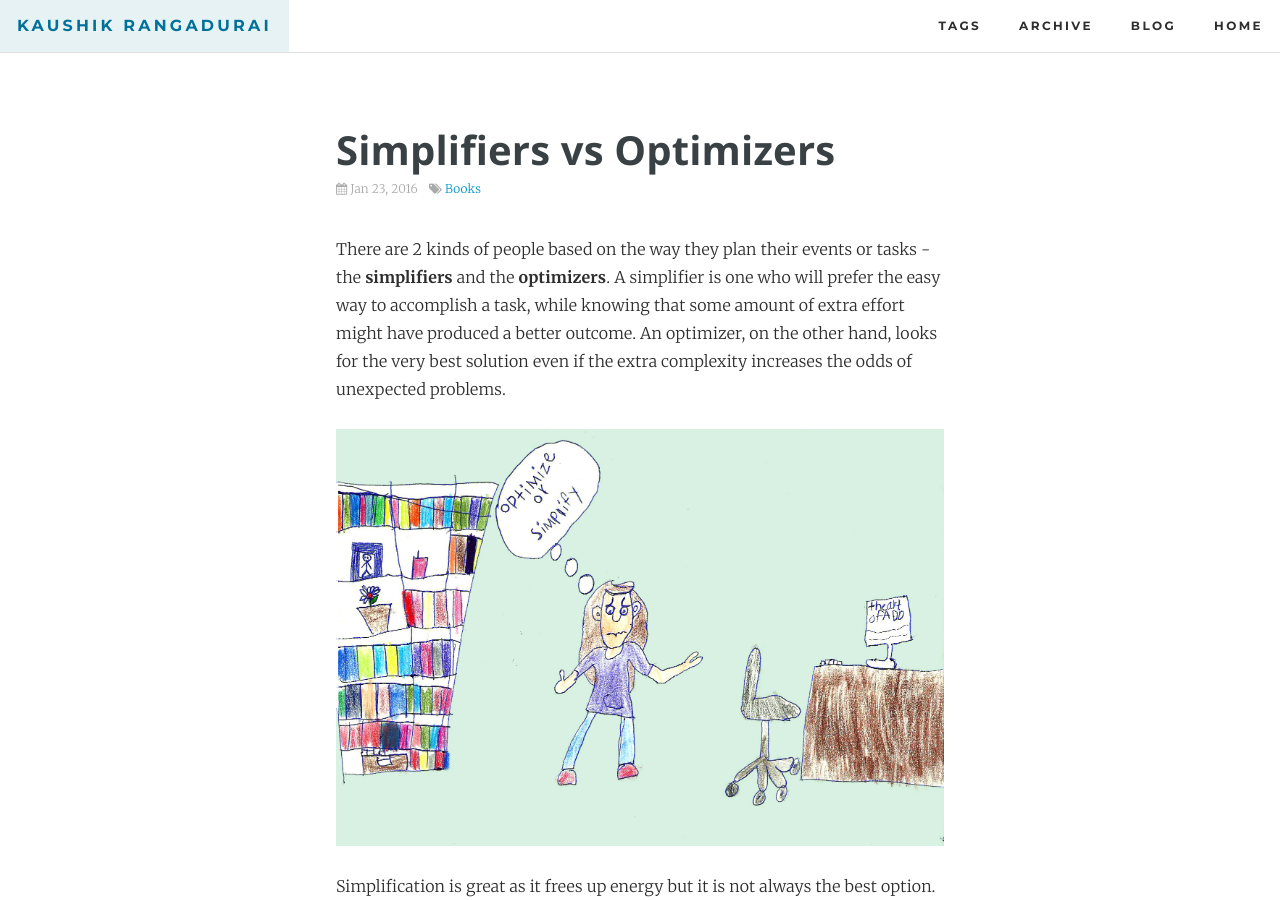
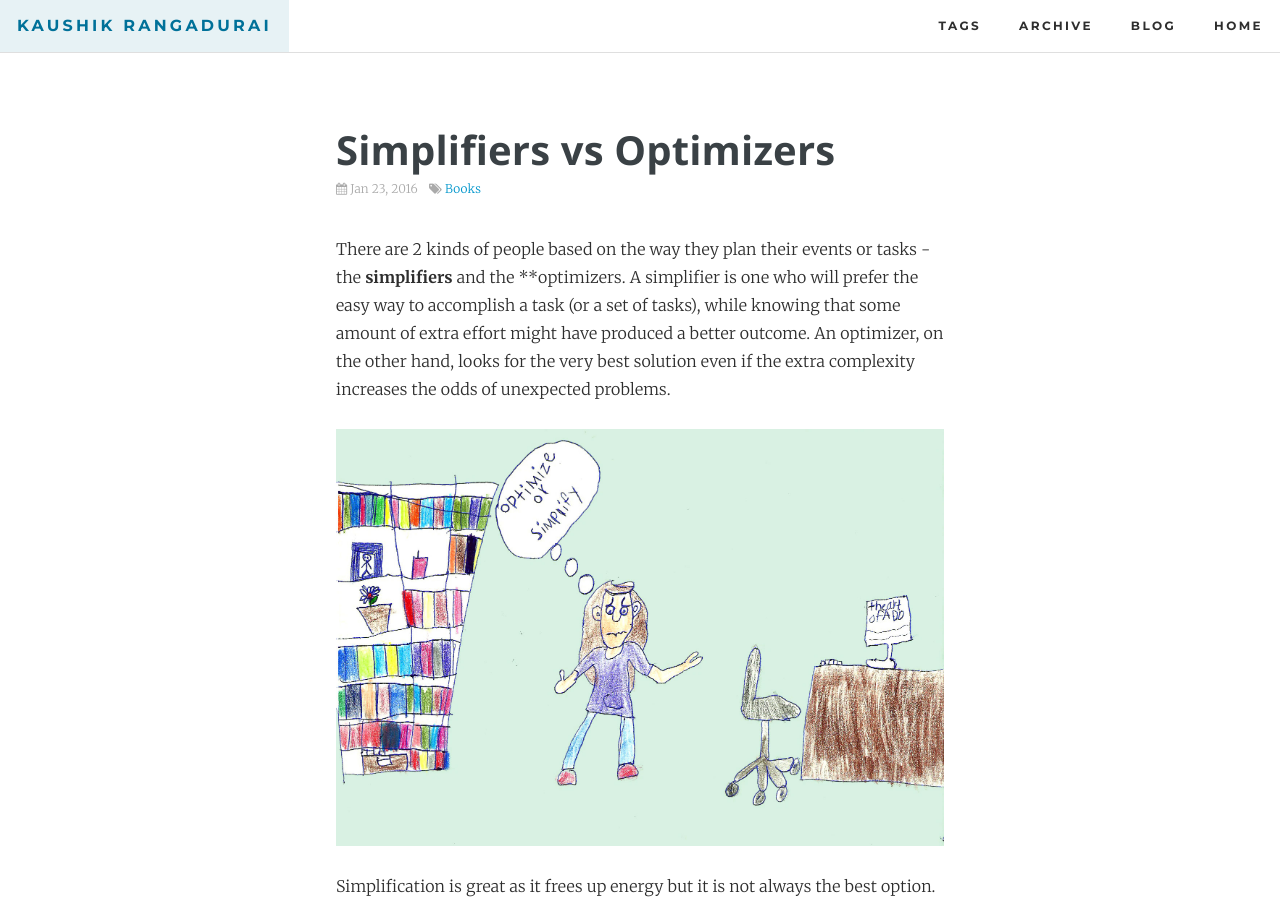
Before and after one commit to kaushik88/kaushik88.github.io, a Jekyll site: the page built from _posts/2016-01-23-simplifiers-vs-optimizers.md, in a window 1280 px wide and 900 px high. Built offline with Jekyll 4.4.1, drawn with Linux system fonts in a browser that asks for light colours; comment, search, counter and statistics services are not loaded.

Commit message:
Add plural

```diff
--- a/_posts/2016-01-23-simplifiers-vs-optimizers.md
+++ b/_posts/2016-01-23-simplifiers-vs-optimizers.md
@@ -8,7 +8,7 @@ categories:
 thumbnail_path: blog/personal/simplifier-optimizer.jpg
 ---
 
-There are 2 kinds of people based on the way they plan their events or tasks - the **simplifiers** and the **optimizers**. A simplifier is one who will prefer the easy way to accomplish a task, while knowing that some amount of extra effort might have produced a better outcome. An optimizer, on the other hand, looks for the very best solution even if the extra complexity increases the odds of unexpected problems.
+There are 2 kinds of people based on the way they plan their events or tasks - the **simplifiers** and the **optimizers. A simplifier is one who will prefer the easy way to accomplish a task (or a set of tasks), while knowing that some amount of extra effort might have produced a better outcome. An optimizer, on the other hand, looks for the very best solution even if the extra complexity increases the odds of unexpected problems.
 
 {% include figure.html path="blog/personal/simplifier-optimizer.jpg" alt="Simplifier vs Optimizer" %}
 
```
